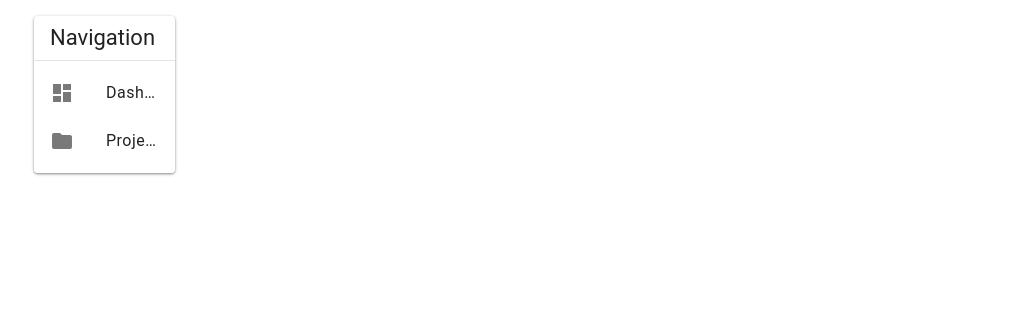
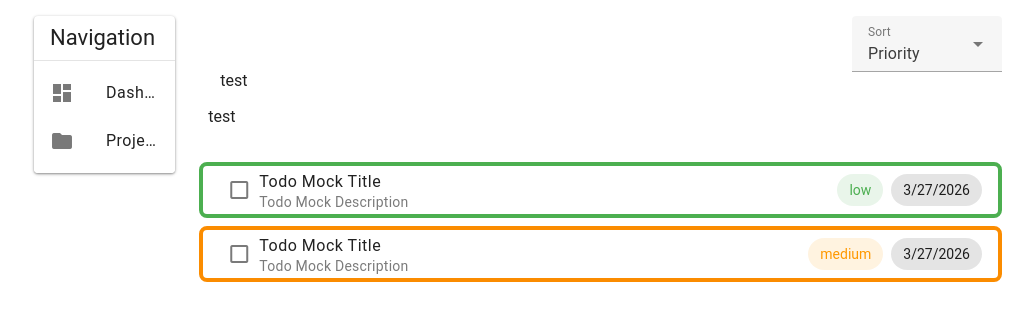
Before and after one commit to StevenAngel/ToDo-App, a Vue app in the folder frontend/: page / in a window 1280 px wide. Shown: the top 320 px of the page, without its empty margins (122-1155 px from the left). Built offline with nearby package versions, Linux system fonts and the light colour scheme; a small style sheet from the web is missing; the HTML template or start-up script is replaced by a standard one.

Commit message:
Add OutlinedContainer component for sorting, Add initial DashboardTodoItem component

```diff
--- a/frontend/src/components/dashboard/DashboardDisplay.vue
+++ b/frontend/src/components/dashboard/DashboardDisplay.vue
@@ -10,13 +10,18 @@
                 <!-- div statt v-container damit kein extra padding / margin angewandt wird -->
                 <!-- DASHBOARD WRAPPER -->
                 <div v-show="view == 'dashboard'" class="d-flex flex-column ga-2">
+                    <!-- SORT TODOS -->
+                    <v-select label="Sort" v-model="sortBy" :items="['Priority', 'Deadline', 'Category', 'Project']"
+                        class="ml-auto" width="150" hide-details>
+                    </v-select>
+                    <OutlinedContainer label="test"><p>test</p></OutlinedContainer>
                     <!-- DASHBOARD ITEM -->
-
+                    <DashboardTodoItem />
                 </div>
                 <!-- PROJECTS WRAPPER -->
                 <div v-show="view == 'projects'" class="d-flex flex-column ga-2">
                     <!-- ADD PROJECT BUTTON -->
-                     <v-btn class="mr-auto" @click="console.log('placeholder')">NEW PROJECT</v-btn>
+                    <v-btn class="mr-auto" @click="console.log('placeholder')">NEW PROJECT</v-btn>
                     <!-- PROJECT ITEM -->
                     <ProjectItem v-for="mockProject in mockProjects" :project="mockProject" />
                 </div>
@@ -30,6 +35,8 @@ import { ref } from 'vue';
 import type { Project } from '@/types/project';
 import ProjectItem from './ProjectItem.vue';
 import SideNavigation from './SideNavigation.vue';
+import DashboardTodoItem from './DashboardTodoItem.vue';
+import OutlinedContainer from '../ui/OutlinedContainer.vue';
 
 const mockProjects = ref<Array<Project>>([{
     id: 1,
@@ -41,5 +48,6 @@ const mockProjects = ref<Array<Project>>([{
     description: "Todo Mock Description"
 }])
 
+const sortBy = ref<string>('Priority')
 const view = ref<string>('dashboard')
 </script>
--- /dev/null
+++ b/frontend/src/components/dashboard/DashboardTodoItem.vue
@@ -0,0 +1,25 @@
+<template>
+<ProjectTodoItem v-for="(item, index) in mockTodos" v-model="mockTodos[index]"/>
+</template>
+<script lang="ts" setup>
+import { ref } from 'vue';
+import type { Todo } from '@/types/todo';
+import ProjectTodoItem from './ProjectTodoItem.vue';
+const mockTodos = ref<Array<Todo>>([{
+    id: 1,
+    title: "Todo Mock Title",
+    description: "Todo Mock Description",
+    priority: "low",
+    deadline: new Date("2026-03-27"),
+    categories: [],
+    isDone: false
+}, {
+    id: 2,
+    title: "Todo Mock Title",
+    description: "Todo Mock Description",
+    priority: "medium",
+    deadline: new Date("2026-03-27"),
+    categories: [],
+    isDone: false
+}])
+</script>
--- /dev/null
+++ b/frontend/src/components/ui/OutlinedContainer.vue
@@ -0,0 +1,25 @@
+<template>
+    <div class="outlinedContainer rounded">
+        <span class="label">{{ props.label }}</span>
+        <div class="pa-2">
+            <slot />
+        </div>
+    </div>
+</template>
+<script lang="ts" setup>
+const props = defineProps<{label: string }>()
+</script>
+<style scoped>
+.outlinedContainer {
+    position: relative;
+    border: 1px solid rgb(var(--v-theme-surface-bright));
+}
+
+.label {
+    position: absolute;
+    top: -16px;
+    left: 16px;
+    padding: 4px;
+    background: rgb(var(--v-theme-background));
+}
+</style>
```
